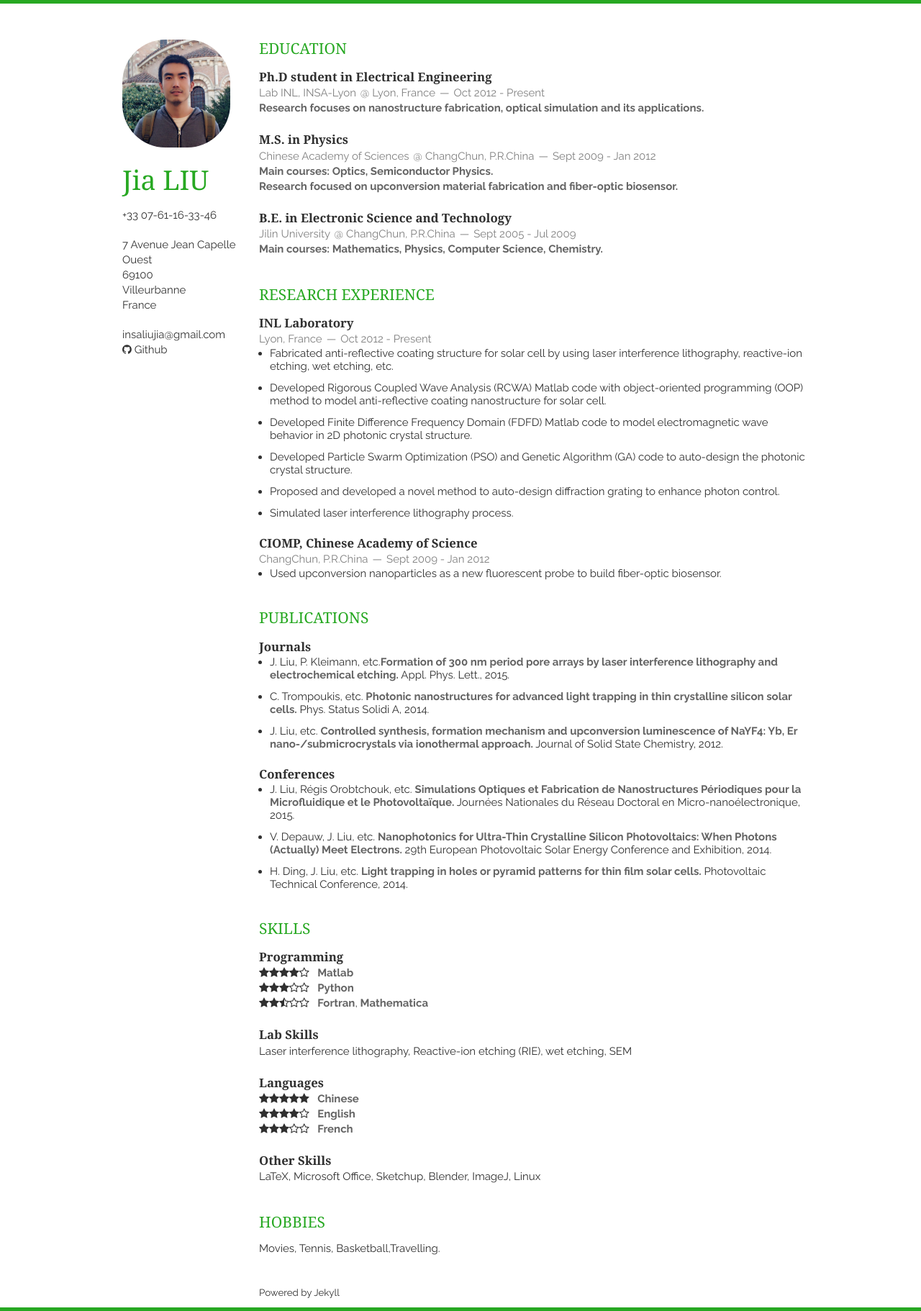
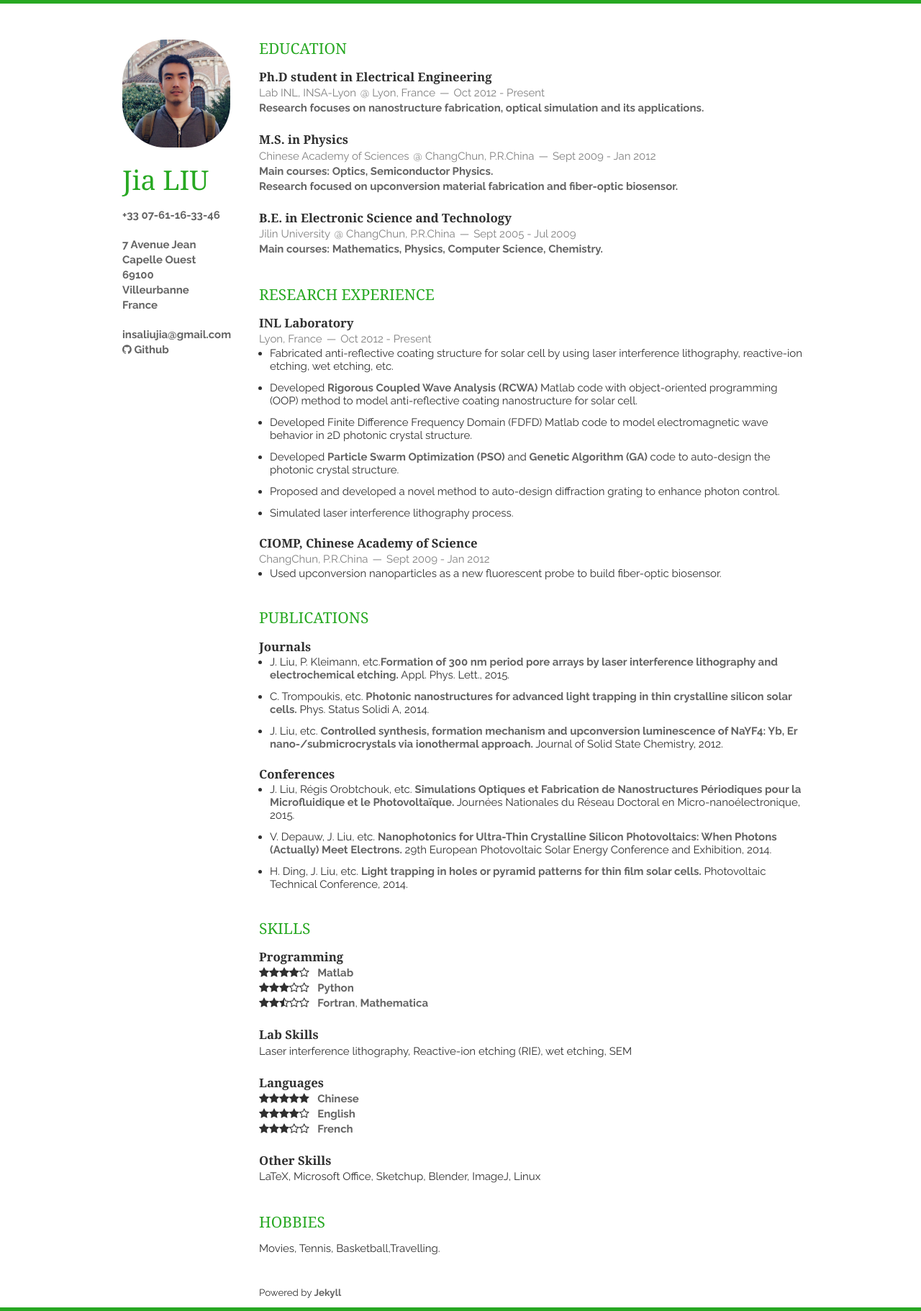
Before and after one commit to insaliujia/insaliujia.github.io, a Jekyll site: the page built from index.html, in a window 1280 px wide. Shown: the whole page at 72% size. Built offline with Jekyll 4.4.1, drawn with Linux system fonts in a browser that asks for light colours; nearby versions of some CDN libraries; Markdown is read by kramdown in place of the engine named in the settings; the list of posts is cut into pages by our own code.

Commit message:
add lin decoration

```diff
--- a/static/css/layout.css
+++ b/static/css/layout.css
@@ -18,6 +18,9 @@ body {
 
 a {
     text-decoration: none;
+	font-style: normal;
+    font-weight: bold;
+    color: rgb(100, 100, 100);
     /*background-color: rgba(39, 168, 34, 0.06);*/
 }
 
```
